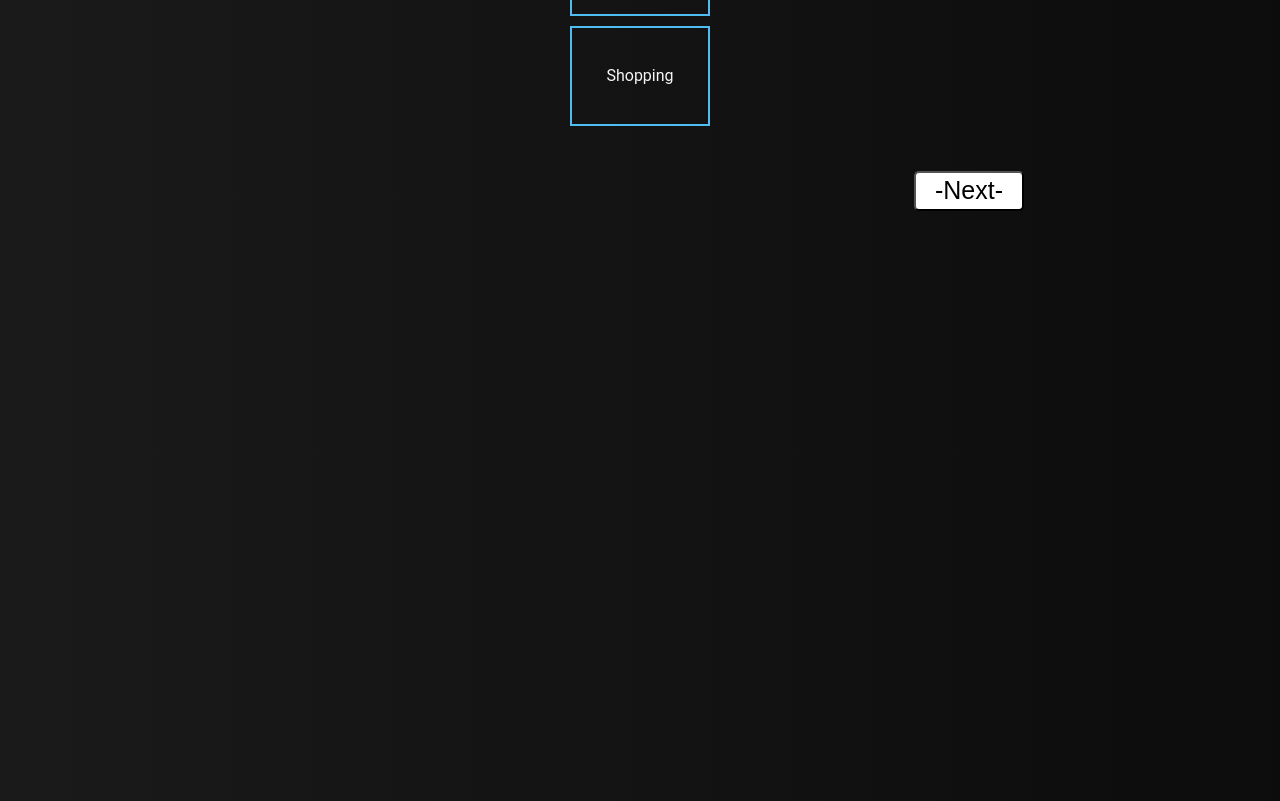
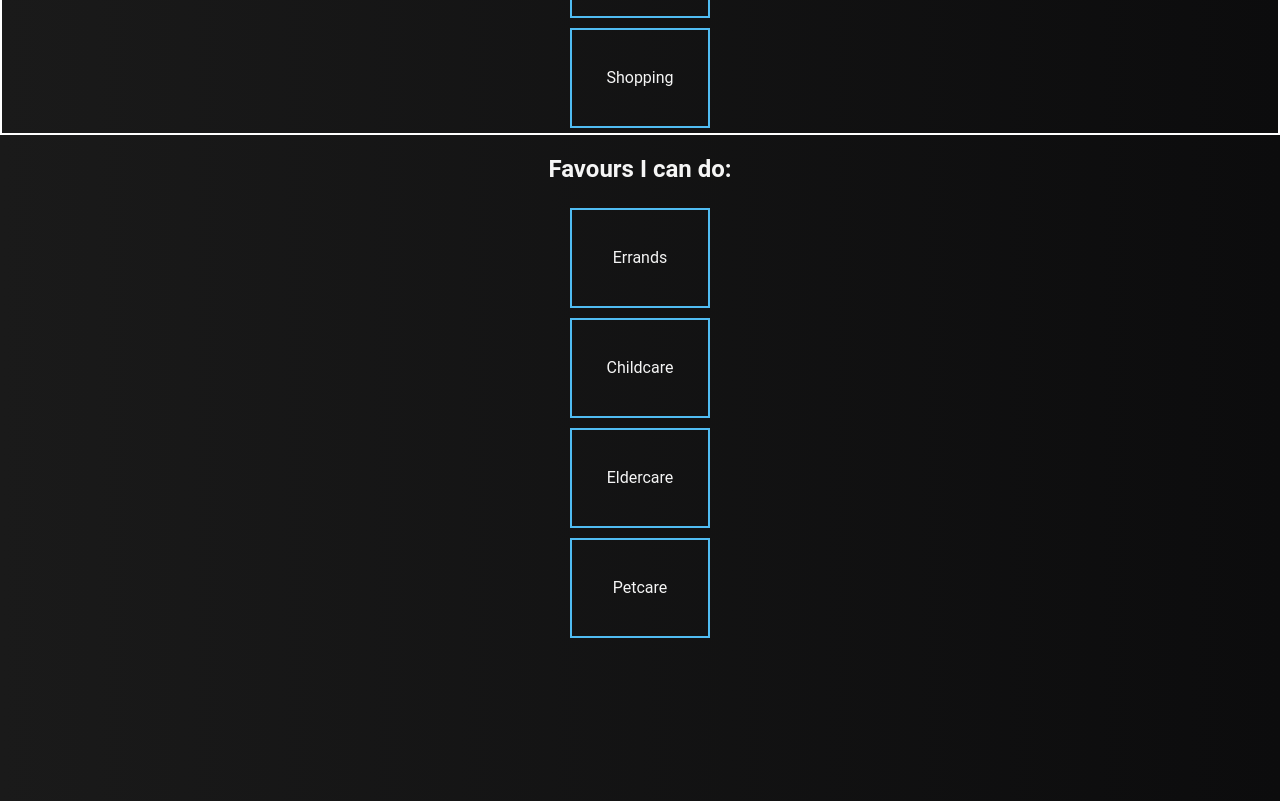
Before and after one commit to King-smasher26/persist-ventures-internship, a React (Create React App) app: page / in a window 1280 px wide. Shown: the part 820-1621 px from the top of the page. Built offline with nearby package versions, Linux system fonts and the light colour scheme.

Commit message:
customcheckbox2.js

```diff
--- a/src/App.css
+++ b/src/App.css
@@ -110,7 +110,7 @@ input[type=checkbox]:checked ~ div {
   align-items: center;
   /* display: none; */
 }
-.walking-options,.running-options,.movies-options,.shopping-options{
+.walking-options,.running-options,.movies-options,.shopping-options,.Errands-options,.Childcare-options,.Eldercare-options,.Petcare-options{
   /* border:2px solid white; */
   width: 60vw;
   display: flex;
@@ -119,7 +119,7 @@ input[type=checkbox]:checked ~ div {
   display: none;
   margin-bottom: 20px;
 }
-.walking-options-inside,.running-options-inside,.movies-options-inside,.shopping-options-inside{
+.walking-options-inside,.running-options-inside,.movies-options-inside,.shopping-options-inside,.Errands-options-inside,.Childcare-options-inside,.Eldercare-options-inside,.Petcare-options-inside{
   display: flex;
   justify-content: center;
 }
@@ -148,11 +148,13 @@ input[type=checkbox]:checked ~ div {
   margin-top: 20px;
 }
 .btn-space{
-  /* border: 2px solid white; */
+  border: 2px solid white;
   /* display: flex; */
-  float: right;
-  margin-right: 20vw;
+  /* float: right; */
+
+  margin-left: 60vw;
   margin-top: 5vh;
+  margin-bottom: 5vh;
 }
 .next-page-button{
   font-size: 25px;
@@ -168,3 +170,7 @@ input[type=checkbox]:checked ~ div {
   background-color: black;
   color: white;
 }
+.Customcheckbox{
+  border: 2px solid white;
+
+}
--- a/src/App.js
+++ b/src/App.js
@@ -1,11 +1,19 @@
 import logo from './logo.svg';
 import './App.css';
 import Customcheckbox from './Components.js/Customcheckbox';
+import Customcheckbox2 from './Components.js/Customcheckbox2';
 function App() {
   return (
     <div className="App">
       <h1>Neighborgood Interest Form</h1>
+      <div className='Customcheckbox'>
+
       <Customcheckbox/>
+      </div>
+      <div>
+
+      <Customcheckbox2/>
+      </div>
     </div>
   );
 }
--- a/src/Components.js/Customcheckbox.js
+++ b/src/Components.js/Customcheckbox.js
@@ -348,11 +348,11 @@ export default function Customcheckbox() {
        </div>
 
 
-      </section>
-      <div className='btn-space'>
+      {/* <div className='btn-space'>
 
 <button className='next-page-button'>-Next-</button>
-      </div>
+      </div> */}
+      </section>
     </div>
   )
 }
--- /dev/null
+++ b/src/Components.js/Customcheckbox2.js
@@ -0,0 +1,203 @@
+import React from "react";
+import "../App.css";
+
+export default function Customcheckbox2() {
+    function clicked(e){
+        if (e.target.name == "Errands")
+      e.target.checked ? document.querySelector(".Errands-options").style.display = "flex" : document.querySelector(".Errands-options").style.display = "none";
+        if (e.target.name == "Childcare")
+      e.target.checked ? document.querySelector(".Childcare-options").style.display = "flex" : document.querySelector(".Childcare-options").style.display = "none";
+        if (e.target.name == "Eldercare")
+      e.target.checked ? document.querySelector(".Eldercare-options").style.display = "flex" : document.querySelector(".Eldercare-options").style.display = "none";
+        if (e.target.name == "Petcare")
+      e.target.checked ? document.querySelector(".Petcare-options").style.display = "flex" : document.querySelector(".Petcare-options").style.display = "none";
+
+    }
+  return (
+    <div>
+        <section>
+        <div className="custom-checkbox-section1">
+            <div className="expand-checkbox">
+
+        <h1>Favours I can do:</h1>
+        <i className="fa fa-rocket"></i>
+          <article className="feature16">
+            <input onClick={clicked} type="checkbox" id="feature16" name='Errands' />
+            <div>
+              <span>
+                Errands
+              </span>
+            </div>
+          </article>
+          <div className='Errands-options'>
+            <div className='options-text'>Choose how freequently you would be able to contribute:</div>
+            <div className='Errands-options-inside'>
+
+            <article className="feature16">
+              <input onClick={clicked} type="checkbox" id="feature16" name='Errands_emergencies' />
+              <div>
+                <span>
+                  Emergencies
+                </span>
+              </div>
+            </article>
+            <article className="feature16">
+              <input onClick={clicked} type="checkbox" id="feature16" name='Errands_occasional' />
+              <div>
+                <span>
+                  Occasional
+                </span>
+              </div>
+            </article>
+            <article className="feature16">
+              <input onClick={clicked} type="checkbox" id="feature16" name='Errands_freequently' />
+              <div>
+                <span>
+                  Frequently
+                </span>
+              </div>
+            </article>
+            </div>
+          </div>
+
+            </div>
+        </div>
+        <div className="custom-checkbox-section2">
+            <div className="expand-checkbox">
+
+        <i className="fa fa-rocket"></i>
+          <article className="feature17">
+            <input onClick={clicked} type="checkbox" id="feature17" name='Childcare' />
+            <div>
+              <span>
+                Childcare
+              </span>
+            </div>
+          </article>
+          <div className='Childcare-options'>
+            <div className='options-text'>Choose how freequently you would be able to contribute:</div>
+            <div className='Childcare-options-inside'>
+
+            <article className="feature17">
+              <input onClick={clicked} type="checkbox" id="feature17" name='Childcare_emergencies' />
+              <div>
+                <span>
+                  Emergencies
+                </span>
+              </div>
+            </article>
+            <article className="feature17">
+              <input onClick={clicked} type="checkbox" id="feature17" name='Childcare_occasional' />
+              <div>
+                <span>
+                  Occasional
+                </span>
+              </div>
+            </article>
+            <article className="feature17">
+              <input onClick={clicked} type="checkbox" id="feature17" name='Childcare_freequently' />
+              <div>
+                <span>
+                  Frequently
+                </span>
+              </div>
+            </article>
+            </div>
+          </div>
+
+            </div>
+        </div>
+        <div className="custom-checkbox-section3">
+            <div className="expand-checkbox">
+
+        <i className="fa fa-rocket"></i>
+          <article className="feature18">
+            <input onClick={clicked} type="checkbox" id="feature18" name='Eldercare' />
+            <div>
+              <span>
+                Eldercare
+              </span>
+            </div>
+          </article>
+          <div className='Eldercare-options'>
+            <div className='options-text'>Choose how freequently you would be able to contribute:</div>
+            <div className='Eldercare-options-inside'>
+
+            <article className="feature18">
+              <input onClick={clicked} type="checkbox" id="feature18" name='Eldercare_emergencies' />
+              <div>
+                <span>
+                  Emergencies
+                </span>
+              </div>
+            </article>
+            <article className="feature18">
+              <input onClick={clicked} type="checkbox" id="feature18" name='Eldercare_occasional' />
+              <div>
+                <span>
+                  Occasional
+                </span>
+              </div>
+            </article>
+            <article className="feature18">
+              <input onClick={clicked} type="checkbox" id="feature18" name='Eldercare_freequently' />
+              <div>
+                <span>
+                  Frequently
+                </span>
+              </div>
+            </article>
+            </div>
+          </div>
+
+            </div>
+        </div>
+        <div className="custom-checkbox-section4">
+            <div className="expand-checkbox">
+
+        <i className="fa fa-rocket"></i>
+          <article className="feature19">
+            <input onClick={clicked} type="checkbox" id="feature19" name='Petcare' />
+            <div>
+              <span>
+                Petcare
+              </span>
+            </div>
+          </article>
+          <div className='Petcare-options'>
+            <div className='options-text'>Choose how freequently you would be able to contribute:</div>
+            <div className='Petcare-options-inside'>
+
+            <article className="feature19">
+              <input onClick={clicked} type="checkbox" id="feature19" name='Petcare_emergencies' />
+              <div>
+                <span>
+                  Emergencies
+                </span>
+              </div>
+            </article>
+            <article className="feature19">
+              <input onClick={clicked} type="checkbox" id="feature19" name='Petcare_occasional' />
+              <div>
+                <span>
+                  Occasional
+                </span>
+              </div>
+            </article>
+            <article className="feature19">
+              <input onClick={clicked} type="checkbox" id="feature19" name='Petcare_freequently' />
+              <div>
+                <span>
+                  Frequently
+                </span>
+              </div>
+            </article>
+            </div>
+          </div>
+
+            </div>
+        </div>
+        </section>
+    </div>
+  )
+}
```
Also changed, not shown: 11 other files (tests, documents, lock files or other folders).
